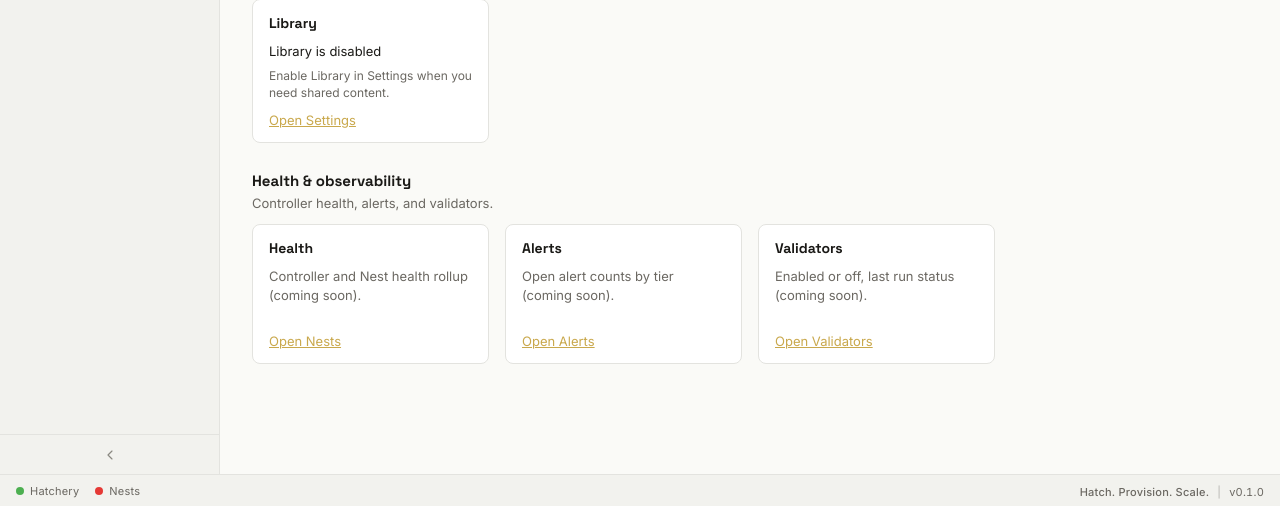
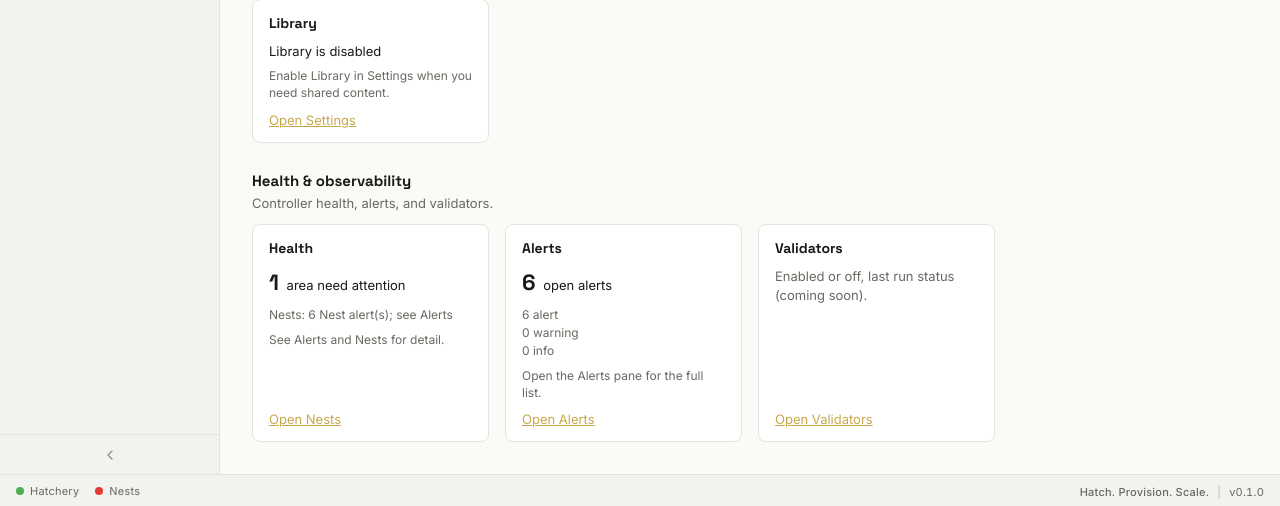
Before and after one commit to dustinestes/Hatchery, a Flask app: page / in a window 1280 px wide. Shown: the part 515-1021 px from the top of the page. Run offline with Flask 3, Linux system fonts and the light colour scheme; data comes from the database, SQL or seed files in the repository; data that the repository does not hold is empty.

Commit message:
feat: fill Dashboard Health and Alerts summary tiles (#332) (#341)
Co-authored-by: Dustin Estes <claudeai.putt935@passmail.com>
Co-authored-by: Cursor <cursoragent@cursor.com>

```diff
--- a/templates/ui/index.html
+++ b/templates/ui/index.html
@@ -83,16 +83,16 @@
 
       <section class="dashboard-tile" id="dash-tile-health" aria-labelledby="dash-tile-health-title">
         <h3 class="dashboard-tile-title" id="dash-tile-health-title">Health</h3>
-        <div class="dashboard-tile-body" data-tile="health">
-          <p class="dashboard-tile-placeholder">Controller and Nest health rollup (coming soon).</p>
+        <div class="dashboard-tile-body" data-tile="health" id="dash-health-body">
+          <p class="dashboard-tile-placeholder">Loading health…</p>
         </div>
         <a class="dashboard-tile-cta link" href="{{ url_for('nests') }}">Open Nests</a>
       </section>
 
       <section class="dashboard-tile" id="dash-tile-alerts" aria-labelledby="dash-tile-alerts-title">
         <h3 class="dashboard-tile-title" id="dash-tile-alerts-title">Alerts</h3>
-        <div class="dashboard-tile-body" data-tile="alerts">
-          <p class="dashboard-tile-placeholder">Open alert counts by tier (coming soon).</p>
+        <div class="dashboard-tile-body" data-tile="alerts" id="dash-alerts-body">
+          <p class="dashboard-tile-placeholder">Loading alerts…</p>
         </div>
         <a class="dashboard-tile-cta link" href="{{ url_for('alerts_pane') }}">Open Alerts</a>
       </section>
@@ -123,6 +123,8 @@
   var nestsBody = document.getElementById('dash-nests-body');
   var vmsBody = document.getElementById('dash-vms-body');
   var clutchesBody = document.getElementById('dash-clutches-body');
+  var healthBody = document.getElementById('dash-health-body');
+  var alertsBody = document.getElementById('dash-alerts-body');
   var summaryInFlight = false;
 
   function esc(str) {
@@ -310,6 +312,80 @@
     libraryBody.innerHTML = parts.join('');
   }
 
+  function renderHealth(ps) {
+    if (!healthBody || !ps) return;
+    var issues = [];
+    if (!ps.hatchery_ok) {
+      issues.push(ps.hatchery_title || 'Controller needs attention');
+    }
+    if (ps.nest_total && !ps.nests_ok) {
+      issues.push(ps.nests_title || 'Nest health degraded');
+    }
+    if (ps.library_enabled && !ps.libraries_ok) {
+      issues.push(ps.libraries_title || 'Library needs attention');
+    }
+
+    if (!issues.length) {
+      var meta = 'Controller OK';
+      if (ps.nest_total) {
+        meta += '; ' + (ps.nests_title || 'Nests OK');
+      } else {
+        meta += '; no Nests registered';
+      }
+      if (ps.library_enabled) {
+        meta += '; ' + (ps.libraries_title || 'Library OK');
+      }
+      healthBody.innerHTML =
+        '<p class="dashboard-tile-metric">All clear</p>' +
+        '<p class="dashboard-tile-meta">' + esc(meta) + '</p>';
+      return;
+    }
+
+    var parts = [
+      '<p class="dashboard-tile-metric"><span class="dashboard-tile-count">' + issues.length + '</span> area' + (issues.length === 1 ? '' : 's') + ' need attention</p>',
+      '<ul class="dashboard-tile-breakdown" aria-label="Health issues">',
+    ];
+    issues.forEach(function (msg) {
+      parts.push('<li>' + esc(msg) + '</li>');
+    });
+    parts.push('</ul>');
+    parts.push('<p class="dashboard-tile-meta">See Alerts and Nests for detail.</p>');
+    healthBody.innerHTML = parts.join('');
+  }
+
+  function renderAlerts(alertsPayload) {
+    if (!alertsBody) return;
+    if (!alertsPayload) {
+      alertsBody.innerHTML = '<p class="dashboard-tile-placeholder">Loading alerts…</p>';
+      return;
+    }
+    var items = alertsPayload.items || [];
+    var open = items.filter(function (n) { return !n.resolved; });
+    if (!open.length) {
+      alertsBody.innerHTML =
+        '<p class="dashboard-tile-metric">No open alerts</p>' +
+        '<p class="dashboard-tile-meta">The bell and Alerts pane stay quiet when nothing is active.</p>';
+      return;
+    }
+    var byTier = { alert: 0, warning: 0, info: 0 };
+    open.forEach(function (n) {
+      var tier = String(n.tier || 'alert').toLowerCase();
+      if (tier === 'error') tier = 'alert';
+      if (tier !== 'info' && tier !== 'warning' && tier !== 'alert') tier = 'alert';
+      byTier[tier] += 1;
+    });
+    var parts = [
+      '<p class="dashboard-tile-metric"><span class="dashboard-tile-count">' + open.length + '</span> open alert' + (open.length === 1 ? '' : 's') + '</p>',
+      '<ul class="dashboard-tile-breakdown" aria-label="Open alerts by tier">',
+      '<li>' + byTier.alert + ' alert</li>',
+      '<li>' + byTier.warning + ' warning</li>',
+      '<li>' + byTier.info + ' info</li>',
+      '</ul>',
+      '<p class="dashboard-tile-meta">Open the Alerts pane for the full list.</p>',
+    ];
+    alertsBody.innerHTML = parts.join('');
+  }
+
   function applyPlaneStatus(ps) {
     if (!ps) return;
     if (emptyNests) {
@@ -317,6 +393,7 @@
     }
     renderNests(ps);
     renderLibrary(ps);
+    renderHealth(ps);
   }
 
   function fetchDashboardSummary(nestTotal) {
@@ -342,6 +419,7 @@
   hatchery.onStatusTick(function (payload) {
     var ps = payload && payload.planeStatus;
     applyPlaneStatus(ps);
+    renderAlerts(payload && payload.alerts);
     fetchDashboardSummary(ps ? (ps.nest_total || 0) : 0);
   });
 })();
```
Also changed, not shown: docs/notifications.md (+3 -1 lines), tests/test_app.py (+7 -0 lines).
